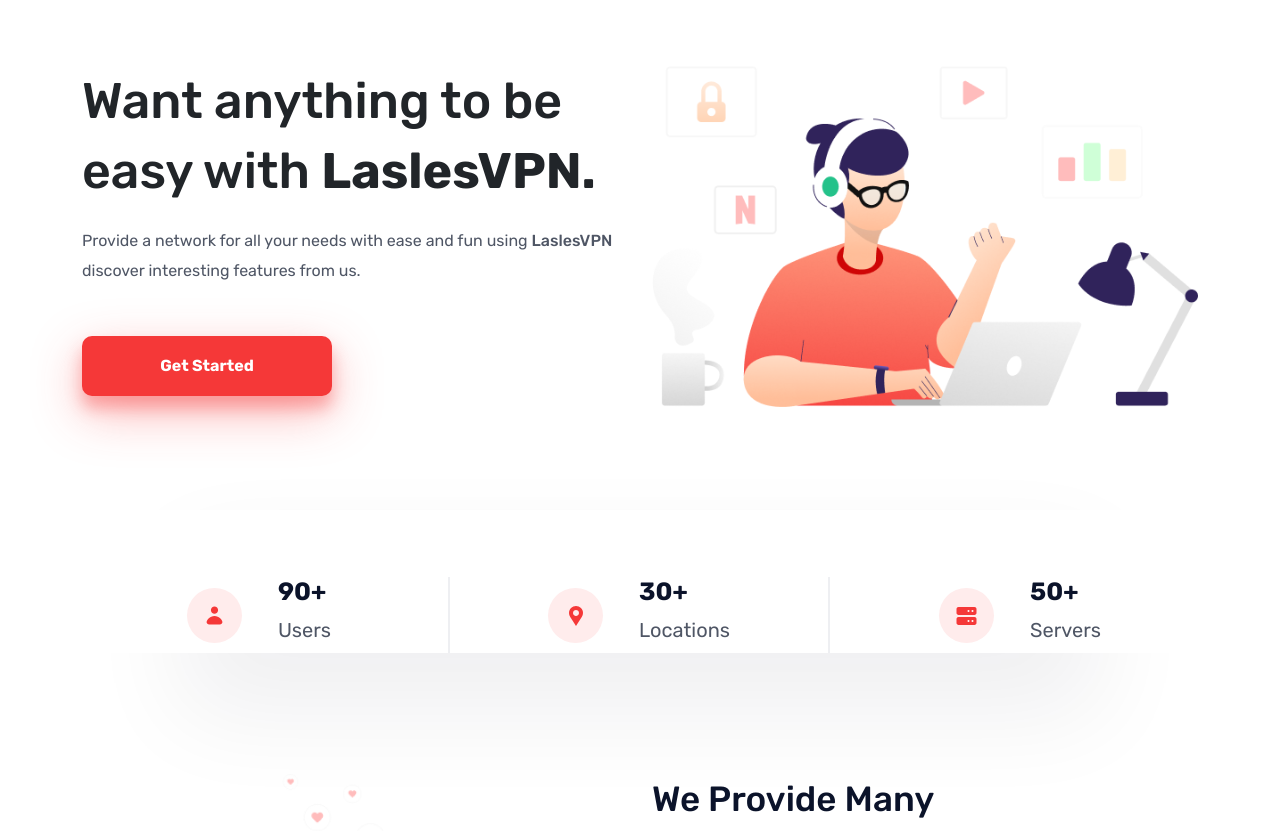
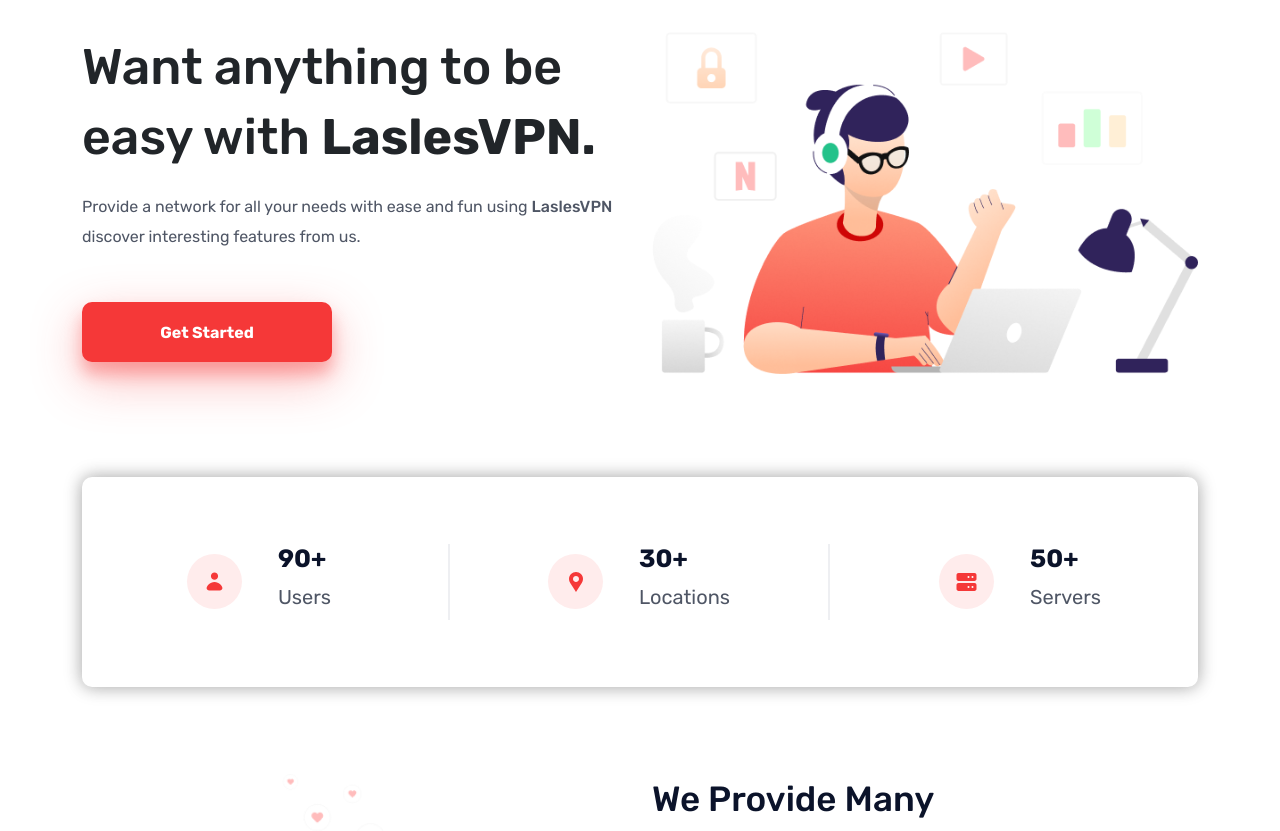
Before and after one commit to Harsh-Bishnoi/vpn-page, a plain HTML site: page index.html in a window 1280 px wide. Shown: the part 109-940 px from the top of the page. Drawn offline with nearby package versions, Linux system fonts and the light colour scheme; files whose address does not match are found by name.

Commit message:
header-box mistake solve

```diff
--- a/assets/css/style.css
+++ b/assets/css/style.css
@@ -243,12 +243,10 @@
 .header-box {
     width: 100%;
     background-color: var(--color-white);
-    border-radius: 10px
-}
-
-.bg-layer {
-    top: -40%;
-    left: 0;
+    border-radius: 10px;
+    padding-top: 67px;
+    padding-bottom: 67px;
+    box-shadow: 0 0px 16px 0 rgba(0, 0, 0, 0.2), 0 0px 20px 0 rgba(0, 0, 0, 0.19);
 }
 
 /* section 2 */
--- a/index.html
+++ b/index.html
@@ -24,12 +24,12 @@
         <nav class="py-45 w-100">
             <div class="container max-w-1140">
                 <div class="d-flex align-items-center justify-content-between w-100">
-                    <div class="d-flex align-items-center justify-content-center gap-10 z-6">
+                    <a class="d-flex align-items-center gap-10 z-6 text-decoration-none" href="/">
                         <img src="./assets/images/svg/nav-logo.svg" alt="nav-logo">
                         <h2 class="font-family-primary fw-medium fs-5 lh-23 color-liberty-blue mb-0">Lasles<span
                                 class="fw-bold">VPN</span>
                         </h2>
-                    </div>
+                    </a>
                     <ul id="name"
                         class="d-flex mb-0 align-items-center nav-link list-unstyled justify-content-center justify-content-lg-between w-100">
                         <li>
@@ -97,8 +97,8 @@
             </div>
             <div class="container max-w-1140 mt-103">
                 <div class="header-box">
-                    <div class="row position-relative">
-                        <div class="verticle-line col-12 col-sm-6 col-md-4 z-1 mt-67">
+                    <div class="row">
+                        <div class="verticle-line col-12 col-sm-6 col-md-4">
                             <div
                                 class="d-flex align-items-center justify-content-sm-center justify-content-start gap-36">
                                 <div class="circle d-flex justify-content-center align-items-center">
@@ -115,7 +115,7 @@
                                 </div>
                             </div>
                         </div>
-                        <div class="verticle-line-2 col-12 col-sm-6 col-md-4 mt-67">
+                        <div class="verticle-line-2 col-12 col-sm-6 col-md-4 mt-5 mt-sm-0">
                             <div
                                 class="d-flex align-items-center justify-content-sm-center justify-content-start gap-36">
                                 <div class="circle d-flex justify-content-center align-items-center">
@@ -133,8 +133,8 @@
                                 </div>
                             </div>
                         </div>
-                        <div class="col-12 col-sm-6 col-md-4 mx-auto mx-md-0 mt-67">
-                            <div
+                        <div class="col-12 col-sm-6 col-md-4 mx-auto mx-md-0 mt-5 mt-md-0">
+                              <div
                                 class="d-flex align-items-center justify-content-sm-center justify-content-start gap-36">
                                 <div class="circle d-flex justify-content-center align-items-center">
                                     <svg width="21" height="19" viewBox="0 0 21 19" fill="none"
@@ -150,8 +150,6 @@
                                 </div>
                             </div>
                         </div>
-                        <img src="./assets/images/svg/header-bg-layer.svg" alt=""
-                            class="position-absolute bg-layer d-none d-md-block z-n1">
                     </div>
                 </div>
             </div>
```
